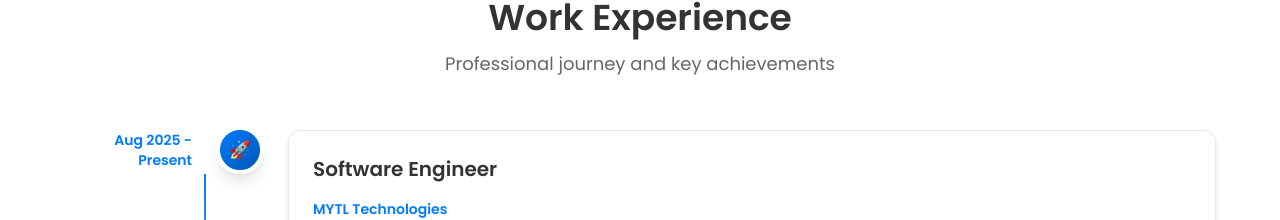
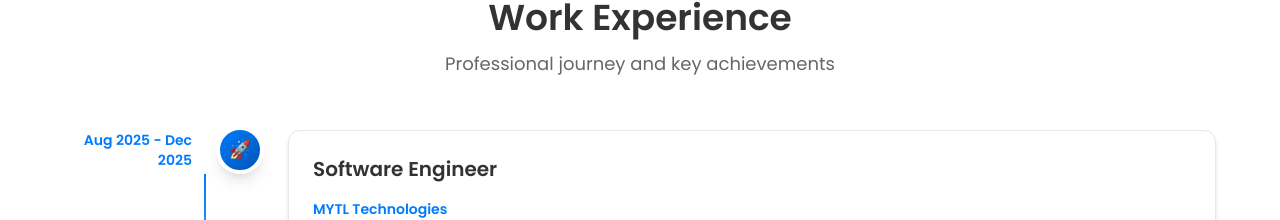
Before and after one commit to ShubhPundir/portfolio, a Next.js app in the folder frontend/: page /portfolio/ in a window 1280 px wide. Shown: the part 1332-1552 px from the top of the page. Built offline with nearby package versions, Linux system fonts and the light colour scheme.

Commit message:
update: updated resume

```diff
--- a/frontend/src/app/_sections/WorkExperience.tsx
+++ b/frontend/src/app/_sections/WorkExperience.tsx
@@ -6,7 +6,7 @@ const WorkExperience = () => {
     {
       title: "Software Engineer",
       company: "MYTL Technologies",
-      duration: "Aug 2025 - Present",
+      duration: "Aug 2025 - Dec 2025",
       icon: "🚀",
       link: "http://bodhianalytics.in/",
       description: (
@@ -54,7 +54,7 @@ const WorkExperience = () => {
       company: "Self Employed",
       duration: "Jan 2022 - Present",
       icon: "💼",
-      link: "https://shubhpundir.github.io/portfolio/freelancing",
+      link: "https://speedwagon-rho.vercel.app/",
       description: (
         <ul className="list-none space-y-2 text-sm">
           <li className="flex items-start gap-2">
```
Also changed, not shown: 1 other file (tests, documents, lock files or other folders).
